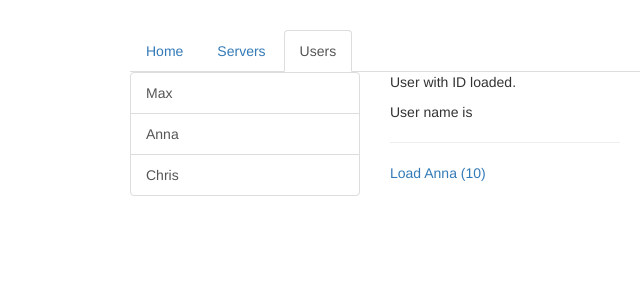
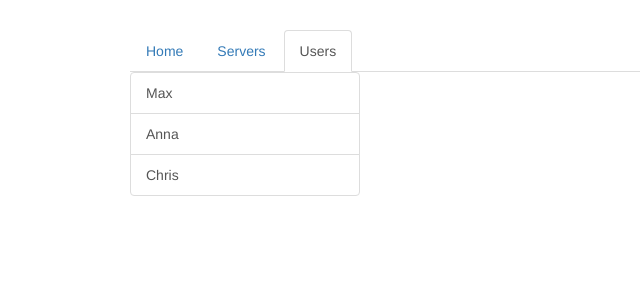
Before and after one commit to aavzla/AngularRouting, an Angular app: page /users in a window 1280 px wide. Shown: the top 300 px of the page, without its empty margins (135-775 px from the left). Built offline with nearby package versions, Linux system fonts and the light colour scheme.

Commit message:
Setting up Child (Nested) Routes - Modify the routes in the app module and the router-outlet tags inside each parent component. In this case, we set up the child components for users and servers components.

```diff
--- a/src/app/servers/servers.component.html
+++ b/src/app/servers/servers.component.html
@@ -22,7 +22,8 @@
       </a>
     </div>
   </div>
-  <div class="col-xs-12 col-sm-4">
+  <!--The div below is not displayed because we use child routing in his place, but i wanted to leave this for trace purposes-->
+  <div class="col-xs-12 col-sm-4" style="display:none;">
     <!--This was a link to test absolute and relative path with routing. I leave it here to trace and play if i need it to-->
     <!--<a routerLink="../servers">Reload Page</a>-->
     <!--This was a button to test relative path with routing. I leave it here to trace and play if i need it to-->
@@ -32,4 +33,7 @@
     <!--This is commented for now to avoid getting the errors, because we haven't configured the routing for nested components.-->
     <!--<app-server></app-server>-->
   </div>
+  <div class="col-xs-12 col-sm-4">
+    <router-outlet></router-outlet>
+  </div>
 </div>
--- a/src/app/users/users.component.html
+++ b/src/app/users/users.component.html
@@ -11,6 +11,8 @@
     </div>
   </div>
   <div class="col-xs-12 col-sm-4">
-    <app-user></app-user>
+    <!--We replace the user component selector by the router outlet for child routing-->
+    <!--<app-user></app-user>-->
+    <router-outlet></router-outlet>
   </div>
 </div>
```
Also changed, not shown: src/app/app.module.ts (+11 -5 lines).
